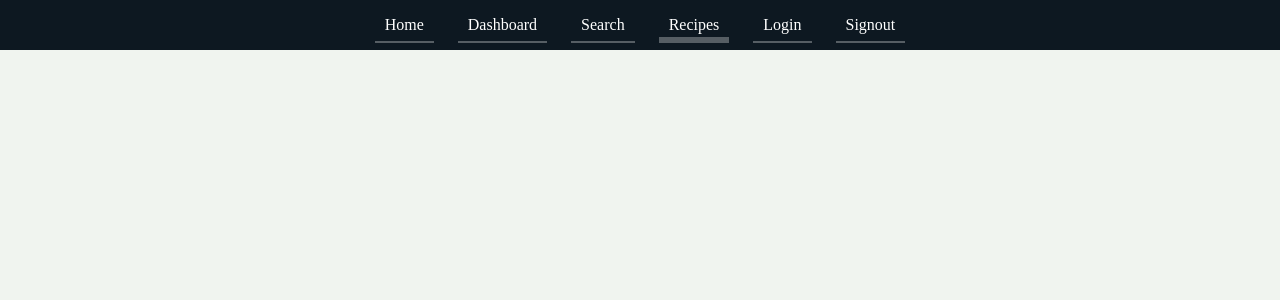
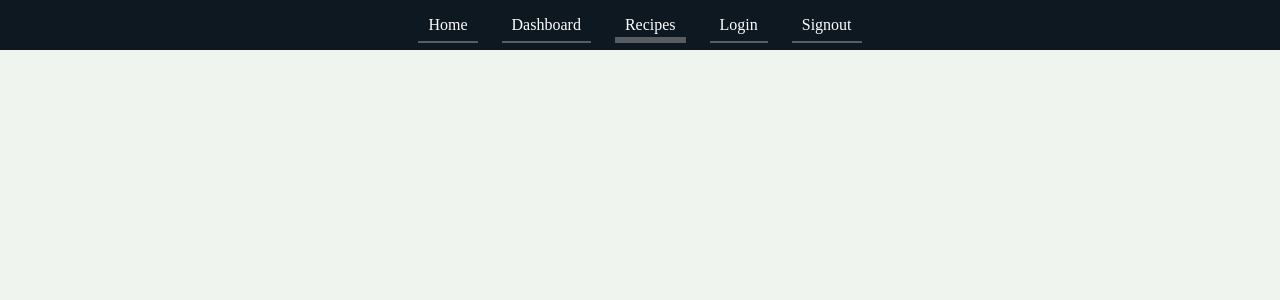
Before and after one commit to caiton1/CS386-Meal-Creation-App, a Flask app: page /recipe in a window 1280 px wide. Shown: the top 300 px of the page. Run offline with Flask 3, Linux system fonts and the light colour scheme; data that the repository does not hold is empty.

Commit message:
removed search page the search function will be implimented on the recipe page

```diff
--- a/website/templates/dashboard.html
+++ b/website/templates/dashboard.html
@@ -9,7 +9,6 @@
   <div class="navigation highlight">
     <a href="/">Home</a>
     <a href="/dashboard" class = "selected" >Dashboard</a>
-    <a href="/search">Search</a>
     <a href="/recipe">Recipes</a>
     <a href="/login">Login</a>
     <a href="/logout">Signout</a>
--- a/website/templates/index.html
+++ b/website/templates/index.html
@@ -16,7 +16,6 @@
     <div class="navigation highlight">
       <a class="selected" href="/">Home</a>
       <a href="/dashboard">Dashboard</a>
-      <a href="/search">Search</a>
       <a href="/recipe">Recipes</a>
       <a href="/login">Login</a>
       <a href="/logout">Signout</a>
--- a/website/templates/recipe.html
+++ b/website/templates/recipe.html
@@ -10,7 +10,6 @@
   <div class="navigation highlight">
     <a href="/">Home</a>
     <a href="/dashboard">Dashboard</a>
-    <a href="/search">Search</a>
     <a href="/recipe" class = "selected">Recipes</a>
     <a href="/login">Login</a>
     <a href="/logout">Signout</a>
--- a/website/templates/selection.html
+++ b/website/templates/selection.html
@@ -12,7 +12,6 @@
     <div class="navigation highlight">
       <a href="/">Home</a>
       <a href="/dashboard">Dashboard</a>
-      <a href="/search">Search</a>
       <a href="/recipe" class="selected">Recipes</a>
       <a href="/login">Login</a>
       <a href="/logout">Signout</a>
--- a/website/views.py
+++ b/website/views.py
@@ -99,19 +99,6 @@ def recipe():
     return render_template('recipe.html', recipes=recipe_links)
 
 
-# search page, need to fix and impliment error handling.
-# (will fall on its face if it is not exact match, use python string magic or something idk)
-# TODO: may need to rethink implimentation, this is not a good approach
-@app.route('/search', methods=['POST', 'GET'])
-def search():
-    if request.method == 'POST':
-        search_recipe = request.form['nm']
-        search_recipe = search_recipe.replace(' ', '+')
-        return redirect(f'/recipe/{search_recipe}')
-    else:
-        return render_template('search.html')
-
-
 # view recipe
 @app.route('/recipe/<selection>', methods=['POST', 'GET'])
 def viewRecipe(selection):
```
Also changed, not shown: website/templates/search.html (deleted, +0 -27 lines).
